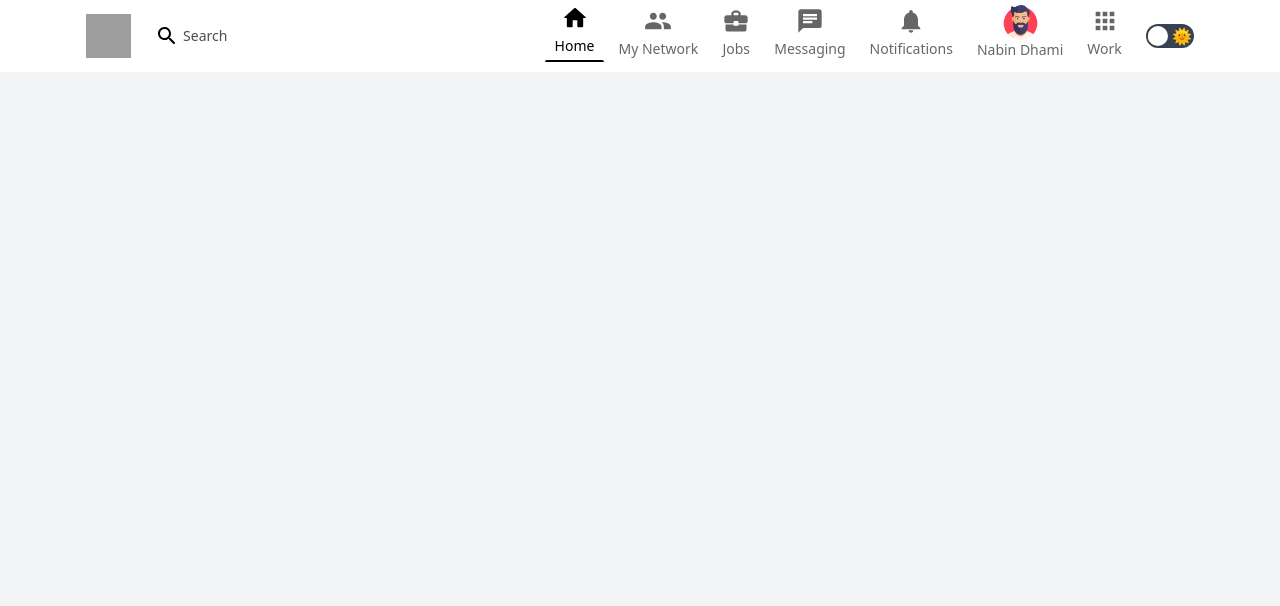
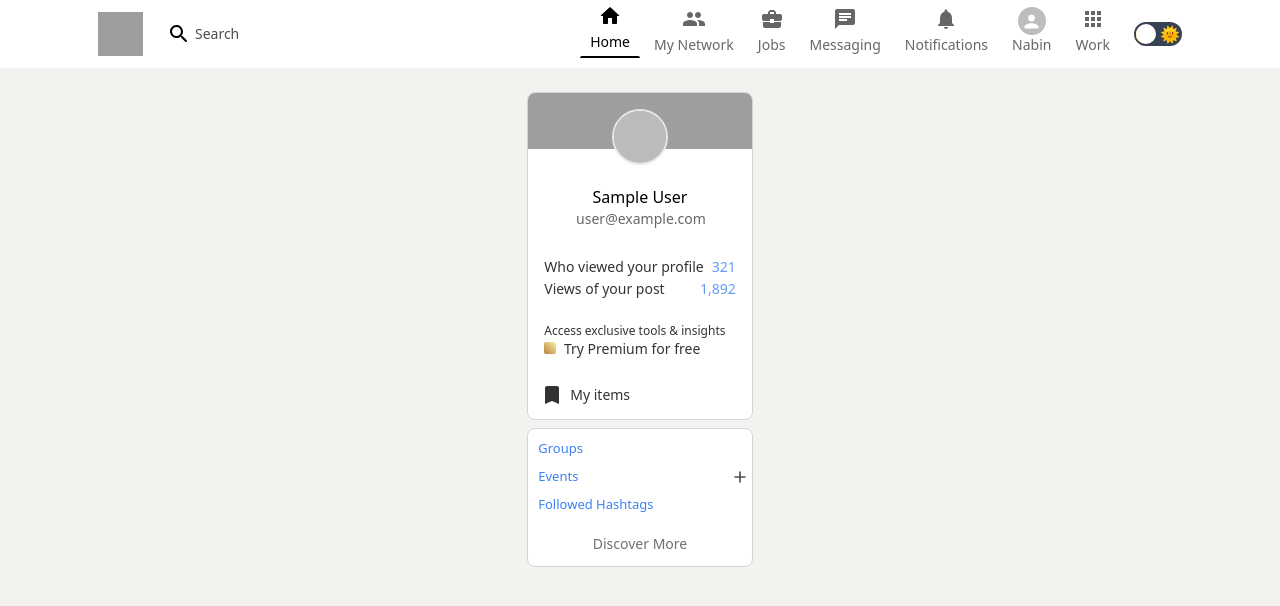
Before and after one commit to creative201347/Linkedin, a Next.js app: page / in a window 1280 px wide. Shown: the top 606 px of the page. Built offline with nearby package versions, Linux system fonts and the light colour scheme; no server answers; sample sign-in values are in the browser's storage; grey boxes are pictures that could not be loaded.

Commit message:
sidebar card

```diff
--- a/components/Header.js
+++ b/components/Header.js
@@ -10,7 +10,7 @@ import AppsOutlinedIcon from "@mui/icons-material/AppsOutlined";
 import { useTheme } from "next-themes";
 import { useEffect, useState } from "react";
 import { motion } from "framer-motion";
-import profile from "../assets/profile.png";
+import { Avatar } from "@mui/material";
 
 const spring = {
   type: "spring",
@@ -55,12 +55,7 @@ const Header = () => {
         <HeaderLink Icon={BusinessCenterIcon} text="Jobs" feed hidden />
         <HeaderLink Icon={ChatIcon} text="Messaging" feed />
         <HeaderLink Icon={NotificationsIcon} text="Notifications" feed />
-        <div className="flex flex-col justify-center mb-2 cursor-pointer">
-          <Image src={profile} height={35} width={35} objectFit="contain" />
-          <p className="hidden lg:inline text-sm text-black/60 hover:text-black dark:text-white/75 dark:hover:text-white">
-            Nabin Dhami
-          </p>
-        </div>
+        <HeaderLink Icon={Avatar} text="Nabin" feed avatar hidden />
         <HeaderLink Icon={AppsOutlinedIcon} text="Work" feed hidden />
 
         {/* Dark Mode Toggle  */}
--- a/components/HeaderLink.js
+++ b/components/HeaderLink.js
@@ -11,7 +11,7 @@ function HeaderLink({ Icon, text, avatar, feed, active, hidden }) {
           : "text-gray-500 hover:text-gray-700"
       } `}
     >
-      <Icon className="!h-7 !w-7" />
+      {avatar ? <Icon className="!h-7 !w-7 lg:!-mb-1" /> : <Icon />}
       <h4
         className={`text-sm ${
           feed && "hidden lg:flex justify-center w-full mx-auto"
--- a/components/Sidebar.js
+++ b/components/Sidebar.js
@@ -1,11 +1,75 @@
-import React from "react";
+import { Avatar } from "@mui/material";
+import Image from "next/image";
+import BookmarkOutlinedIcon from "@mui/icons-material/BookmarkOutlined";
+import AddRoundedIcon from "@mui/icons-material/AddRounded";
+import { signOut, useSession } from "next-auth/react";
 
-const Sidebar = () => {
+function Sidebar() {
+  const { data: session } = useSession();
+
   return (
-    <div>
-      <h1>Sidebar</h1>
+    <div className="space-y-2 min-w-max max-w-lg">
+      {/* Top */}
+      <div className="bg-white dark:bg-[#1D2226] rounded-lg overflow-hidden relative flex flex-col items-center text-center border border-gray-300 dark:border-none">
+        <div className="relative w-full h-14">
+          <Image src="https://rb.gy/i26zak" layout="fill" priority />
+        </div>
+        <Avatar
+          onClick={signOut}
+          src={session?.user?.image}
+          className="!h-14 !w-14 !border-2 !absolute !top-4 !cursor-pointer"
+        />
+        <div className="mt-5 py-4 space-x-0.5">
+          <h4 className="hover:underline decoration-purple-700 underline-offset-1 cursor-pointer">
+            {session?.user?.name}
+          </h4>
+          <p className="text-black/60 dark:text-white/75 text-sm">
+            {session?.user?.email}
+          </p>
+        </div>
+
+        <div className="hidden md:inline text-left dark:text-white/75 text-sm">
+          <div className="font-medium sidebarButton space-y-0.5">
+            <div className="flex justify-between space-x-2">
+              <h4>Who viewed your profile</h4>
+              <span className="text-blue-500">321</span>
+            </div>
+            <div className="flex justify-between space-x-2">
+              <h4>Views of your post</h4>
+              <span className="text-blue-500">1,892</span>
+            </div>
+          </div>
+
+          <div className="sidebarButton">
+            <h4 className="leading-4 text-xs">
+              Access exclusive tools & insights
+            </h4>
+            <h4 className="dark:text-white font-medium">
+              <span className="w-3 h-3 bg-gradient-to-tr from-yellow-700 to-yellow-200 inline-block rounded-sm mr-1" />{" "}
+              Try Premium for free
+            </h4>
+          </div>
+
+          <div className="sidebarButton flex items-center space-x-1.5">
+            <BookmarkOutlinedIcon className="!-ml-1" />
+            <h4 className="dark:text-white font-medium">My items</h4>
+          </div>
+        </div>
+      </div>
+      {/* Bottom */}
+      <div className="hidden md:flex bg-white dark:bg-[#1D2226] text-black/70 dark:text-white/75 rounded-lg overflow-hidden flex-col space-y-2 pt-2.5 sticky top-20 border border-gray-300 dark:border-none">
+        <p className="sidebarLink">Groups</p>
+        <div className="flex items-center justify-between">
+          <p className="sidebarLink">Events</p>
+          <AddRoundedIcon className="!h-5" />
+        </div>
+        <p className="sidebarLink">Followed Hashtags</p>
+        <div className="sidebarButton text-center">
+          <h4 className="dark:text-white font-medium text-sm">Discover More</h4>
+        </div>
+      </div>
     </div>
   );
-};
+}
 
 export default Sidebar;
--- a/pages/index.js
+++ b/pages/index.js
@@ -1,9 +1,13 @@
 import Head from "next/head";
 import Header from "../components/Header";
+import Sidebar from "../components/Sidebar";
+import { getSession, useSession } from "next-auth/react";
 
 export default function Home() {
+  const { data: session } = useSession();
+  console.log(session);
   return (
-    <div>
+    <div className="bg-[#f3f2ef] dark:bg-black dark:text-white h-screen overflow-y-scroll md:space-y-6">
       <Head>
         <title>LinkedIn</title>
         <meta name="description" content="Generated by create next app" />
@@ -11,6 +15,32 @@ export default function Home() {
       </Head>
 
       <Header />
+
+      <main className="flex justify-center gap-x-4 px-4 sm:px-12">
+        <div className="flex flex-col md:flex-row gap-5">
+          <Sidebar />
+          {/* Feed  */}
+        </div>
+        {/* Widgets  */}
+      </main>
     </div>
   );
 }
+
+export async function getServerSideProps(context) {
+  const session = await getSession(context);
+  if (!session) {
+    return {
+      redirect: {
+        permanent: false,
+        destination: "/home",
+      },
+    };
+  }
+
+  return {
+    props: {
+      session,
+    },
+  };
+}
--- a/styles/globals.css
+++ b/styles/globals.css
@@ -13,4 +13,10 @@
     @apply flex justify-between items-center hover:shadow-xl p-4 cursor-pointer rounded-lg
     text-black bg-white max-w-md mx-auto xl:mx-0;
   }
+  .sidebarButton {
+    @apply dark:border-t border-gray-600 py-3 px-4 cursor-pointer opacity-80 hover:opacity-100;
+  }
+  .sidebarLink {
+    @apply text-[13px] font-medium text-blue-500 hover:underline cursor-pointer px-2.5;
+  }
 }
```
